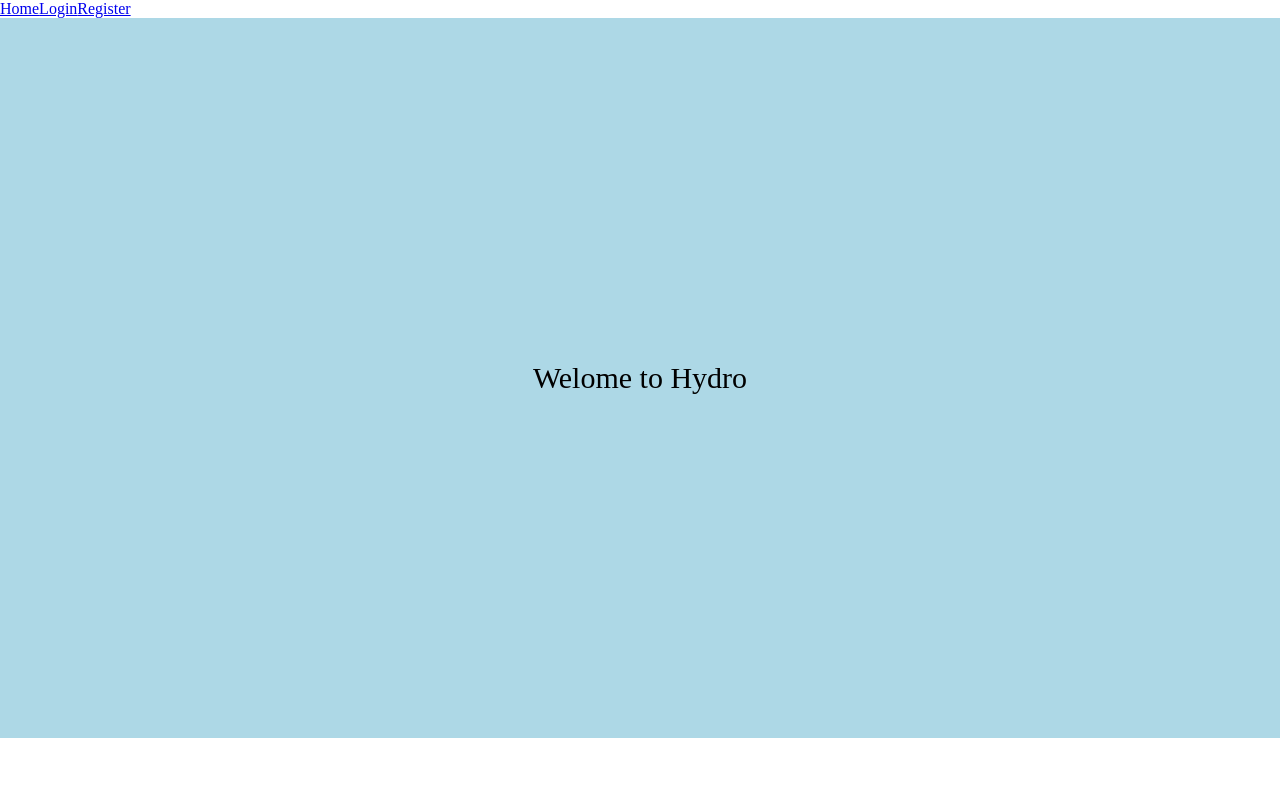
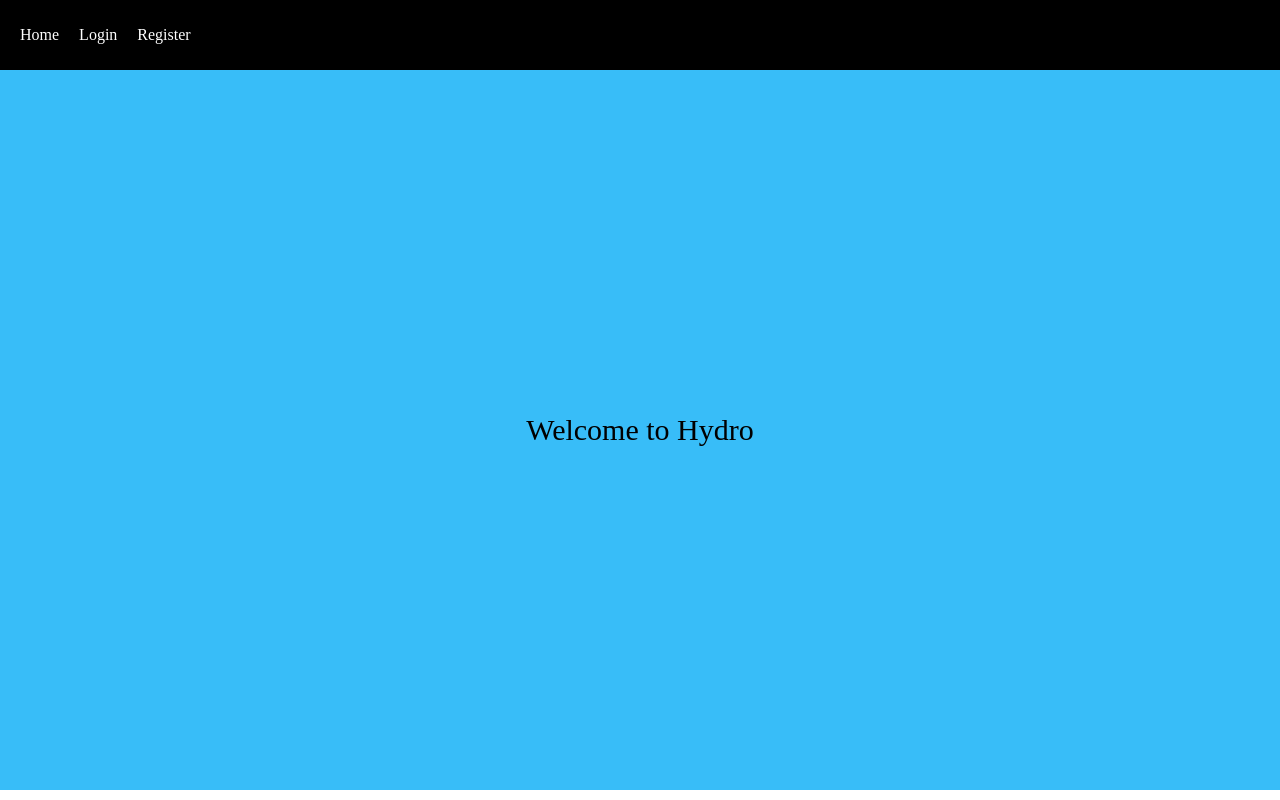
Before and after one commit to mmerite/SC-group-project-samina, a React (Create React App) app: page / in a window 1280 px wide. Built offline with nearby package versions, Linux system fonts and the light colour scheme.

Commit message:
Style Changes

```diff
--- a/package.json
+++ b/package.json
@@ -1,4 +1,5 @@
 {
+  "homepage": "https://S123Ab.github.io/SaminaVersion",
   "name": "sidrahwebsite",
   "version": "0.1.0",
   "private": true,
@@ -16,6 +17,8 @@
   },
   "scripts": {
     "start": "react-scripts start",
+    "predeploy":"npm run build",
+    "deploy":"gh-pages -d build",
     "build": "react-scripts build",
     "test": "react-scripts test",
     "eject": "react-scripts eject"
--- a/src/App.css
+++ b/src/App.css
@@ -7,7 +7,7 @@
   justify-content: center;
   align-items: center;
   min-height: 90vh;
-  background-color: lightblue;
+  background-color: #38bdf8 ;
 }
 
 .container{
@@ -45,7 +45,6 @@ header{
   width: 87%;
   border: none;
   outline: none;
-  border-radius: 30px;
   color: black;
   padding: 0 0 0 42px;
 }
@@ -62,12 +61,11 @@ i{
 }
 .submit{
   border: none;
-  border-radius: 30px;
   font-size: 15px;
   height: 45px;
   outline: none;
   width: 100%;
-  background: rgba(255, 255, 255, 0.534);
+  background: white;
   cursor: pointer;
   transition: .3s;
 
@@ -103,3 +101,20 @@ label a{
   width: 16px;
   height: 16px;
 }
+
+
+
+.nav {
+  width: 100%;
+  height: 70px;
+  background-color: black;
+  display: flex;
+  align-items: center;
+  font-family: Arial, Helvetica, sans-serif;
+}
+
+.nav a {
+  margin-left: 20px;
+  text-decoration: none;
+  color: white;
+}
--- a/src/App.js
+++ b/src/App.js
@@ -7,11 +7,11 @@ import Login from './Pages/Login';
 function App(){
   return(
   <Router>
-    <nav>
+    <div className='nav'>
       <Link to="/">Home</Link>
       <Link to="/Login">Login</Link>
       <Link to="/Register">Register</Link>
-    </nav>
+    </div>
     <Routes>
       <Route path='/' element={<Home/>}> </Route>
       <Route path='/login' element={<Login/>}> </Route>
--- a/src/Pages/Home.js
+++ b/src/Pages/Home.js
@@ -6,7 +6,7 @@ function Home(){
         <div className='box'>
           <div className='container'>
             <div className='top-header'>
-              <header>Welome to Hydro</header>
+              <header>Welcome to Hydro</header>
             </div>
           </div>
         </div>
--- a/src/Pages/Login.js
+++ b/src/Pages/Login.js
@@ -7,7 +7,6 @@ function Login(){
         <div className='box'>
           <div className='container'>
             <div className='top-header'>
-              <span>Have an account?</span>
               <header>Login</header>
             </div>
             <div className='input-field'>
--- a/src/Pages/Register.js
+++ b/src/Pages/Register.js
@@ -9,7 +9,6 @@ function Register(){
     <div className='box'>
       <div className='container'>
         <div className='top-header'>
-          <span>Welcome to Hydro</span>
           <header>Register</header>
         </div>
         <div className='input-field'>
```
Also changed, not shown: 1 other file (tests, documents, lock files or other folders).
